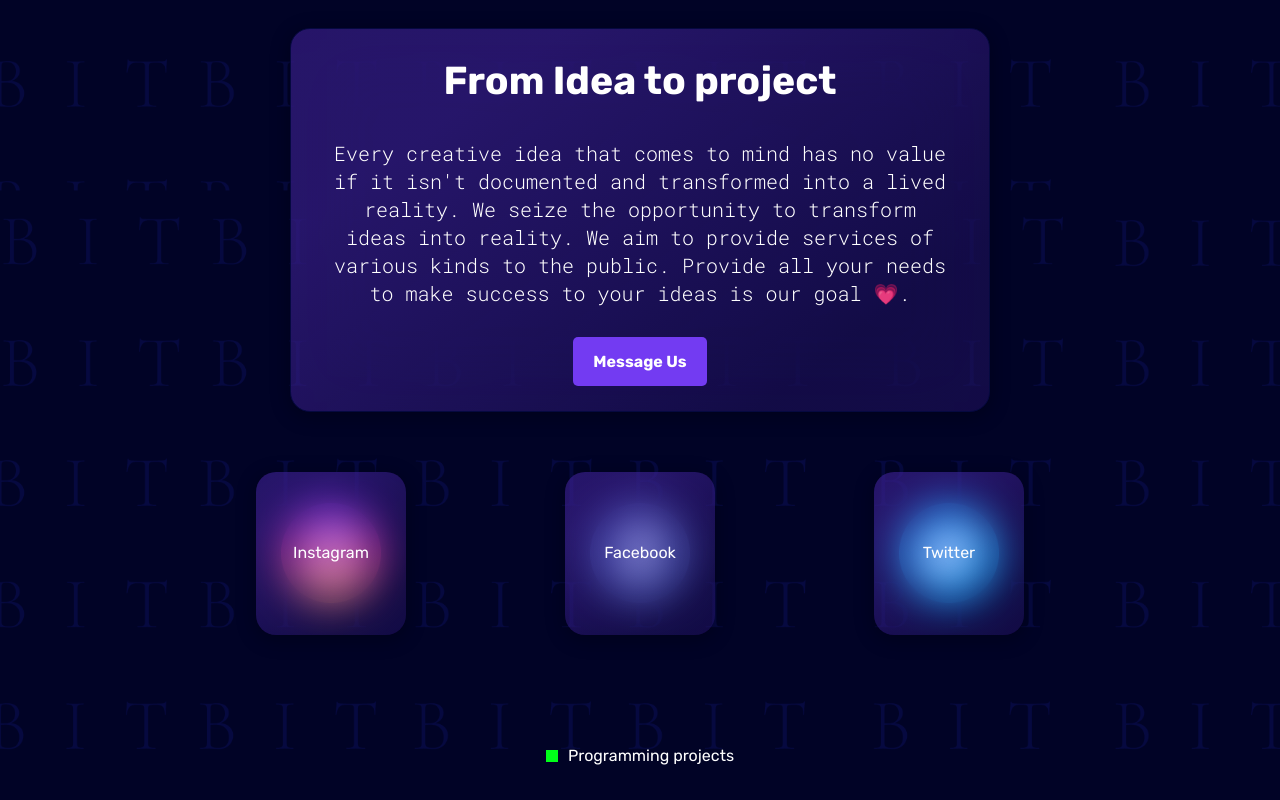
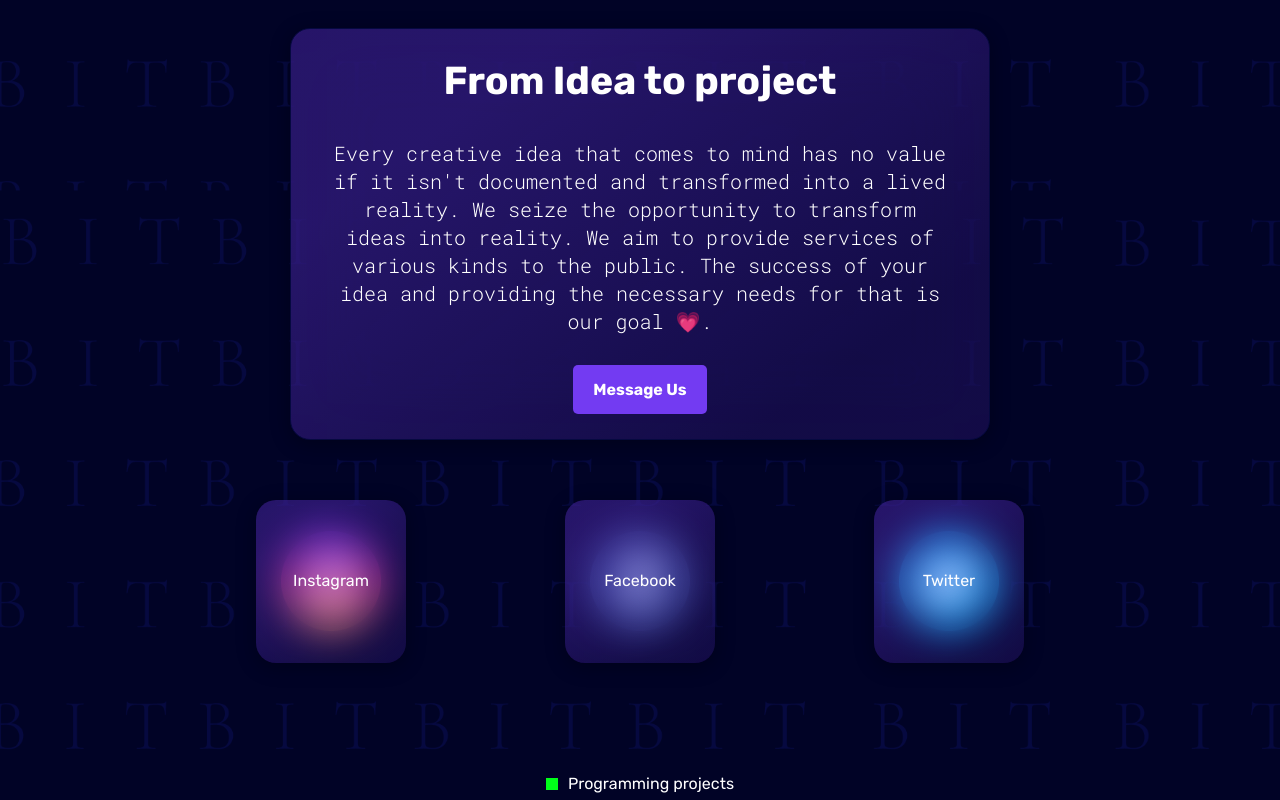
Before and after one commit to ht3aa/bit_team0, a Next.js app: page / in a window 1280 px wide. Shown: the part 720-1520 px from the top of the page. Built offline with nearby package versions, Linux system fonts and the light colour scheme; some icons are missing.

Commit message:
refactor4

```diff
--- a/pages/index.js
+++ b/pages/index.js
@@ -144,8 +144,7 @@ export default function Home() {
       <main>
         <div id="ourMessage" className={messageStyles.messageBox}>
           <h2>From Idea to project</h2>
-          <h5>Every creative idea that comes to mind has no value if it isn&apos;t documented and transformed into a lived reality. We seize the opportunity to transform ideas into reality. We aim to provide services of various kinds to the public. Provide all your needs
-to make success to your ideas is our goal 💗.</h5>
+          <h5>Every creative idea that comes to mind has no value if it isn&apos;t documented and transformed into a lived reality. We seize the opportunity to transform ideas into reality. We aim to provide services of various kinds to the public. The success of your idea and providing the necessary needs for that is our goal 💗.</h5>
           <a href="https://wa.me/message/IIQ6HP4HSSATC1" target="_blank" rel="noreferrer"><button>Message Us</button></a>
         </div>
         <div className={messageStyles.contacts}>
@@ -249,7 +248,7 @@ to make success to your ideas is our goal 💗.</h5>
         <div className={aboutUsStyles.content}>
           <h2>Who are we?</h2>
           <p>
-          4 young people from Iraq set a goal, which is to form a team that provides electronic services and software solutions. The idea of the team stems from a common hobby, because it is the techniques of the virtual world, providing assistance and a love of learning and development. From the University of Technology, Hassan Tahseen 21-years-old a website programmer and team official,
+          4 young people from Iraq set a goal, which is to form a team that provides software solutions. The idea of the team stems from a common hobby, because it is the techniques of the virtual world, providing assistance and a love of learning and development. From the University of Technology, Hassan Tahseen 21-years-old a website programmer and team official,
             Malak Hassan is a 20-years-old medical engineering student at Al-Nahrain University responsible for accounting, human resources, and project management,
             Zahraa Majeed 20-years-old medical engineering student at the University of Technology responsible for Marketing Officer and Jafar Ali 21-years-old a medical engineering student at the University of Technology responsible for graphic design
           </p>
```
